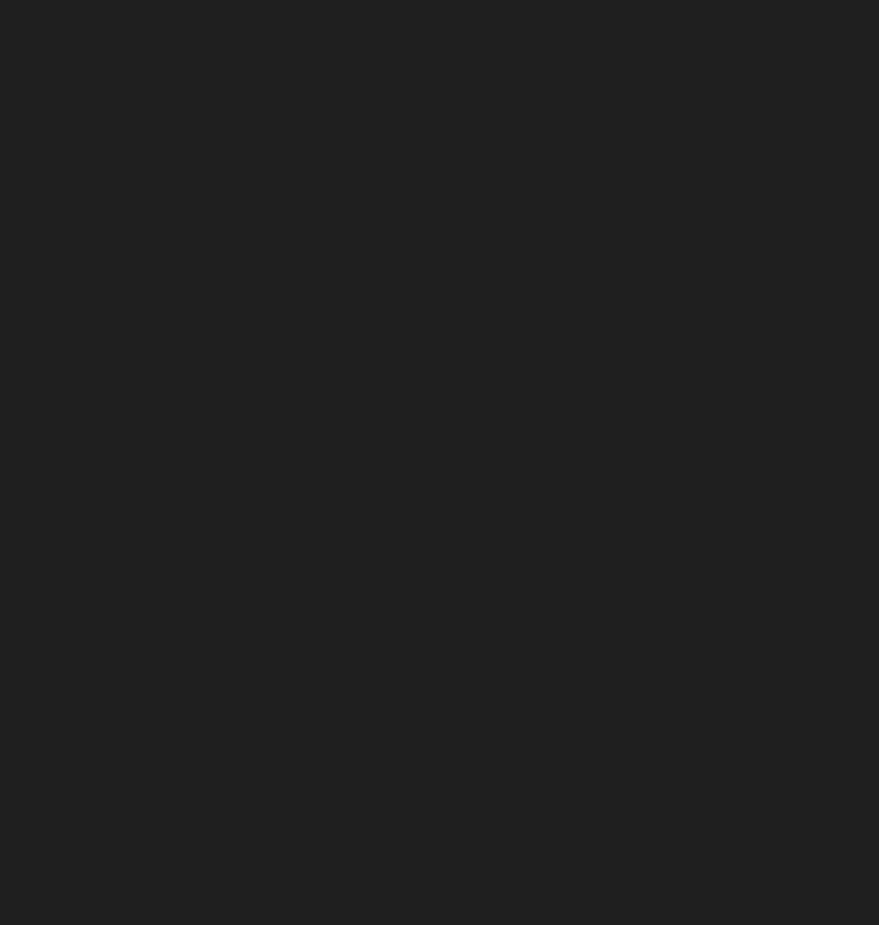
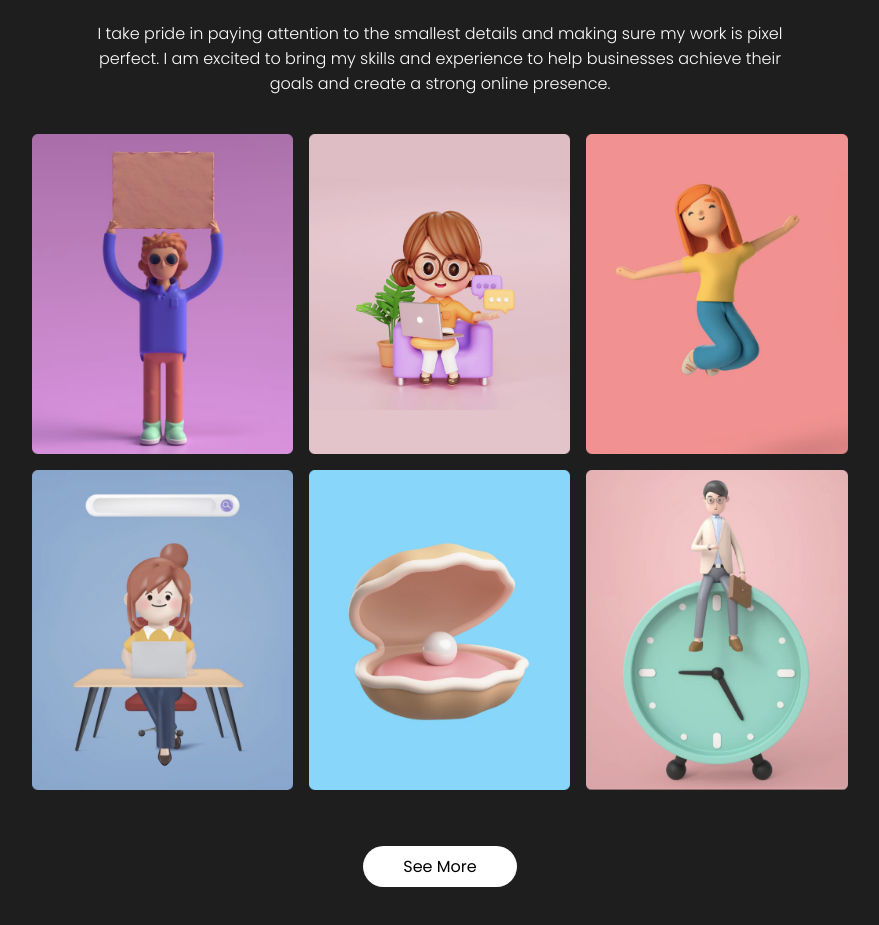
Before and after one commit to Faisallm/faisal, a React (Create React App) app: page / in a window 1280 px wide. Shown: the part 1713-2638 px from the top of the page, without its empty margins (200-1079 px from the left). Before the commit the page ends 1638 px from the top, so only its background shows below. Built offline with nearby package versions, Linux system fonts and the light colour scheme; a web font is replaced by a local one.

Commit message:
gear 4th

```diff
--- a/src/App.js
+++ b/src/App.js
@@ -1,6 +1,7 @@
 import Navbar from "./components/Navbar/Navbar";
 import Hero from "./components/Hero/Hero";
 import Skills from "./components/Skills/Skills";
+import Works from "./components/Works/Works";
 
 export default function App() {
   return (
@@ -8,6 +9,7 @@ export default function App() {
       <Navbar />
       <Hero />
       <Skills />
+      <Works />
     </div>
   );
 }
--- a/src/components/Skills/Skills.js
+++ b/src/components/Skills/Skills.js
@@ -44,8 +44,6 @@ const Skills = () => {
             <p>You can write text related to mobile app development.</p>
           </div>
         </div>
-
-
       </div>
     </section>
   );
--- a/src/components/Works/Works.js
+++ b/src/components/Works/Works.js
@@ -0,0 +1,45 @@
+import React from 'react';
+// importing style
+import './works.css';
+// import images
+import portfolio1 from '../../assets/portfolio-1.png';
+import portfolio2 from '../../assets/portfolio-2.png';
+import portfolio3 from '../../assets/portfolio-3.png';
+import portfolio4 from '../../assets/portfolio-4.png';
+import portfolio5 from '../../assets/portfolio-5.png';
+import portfolio6 from '../../assets/portfolio-6.png';
+
+const Works = () => {
+  return (
+    <section id="works">
+
+        <h2 className="worksTitle">
+            My Portfolio
+        </h2>
+
+        <span className='worksDesc'>
+            I take pride in paying attention to the smallest
+            details and making sure my work is pixel perfect.
+            I am excited to bring my skills and experience to help
+            businesses achieve their goals and create a strong
+            online presence.
+        </span>
+
+        <div className="worksImgs">
+            <img src={portfolio1} alt="" className='worksImg' />
+            <img src={portfolio2} alt="" className='worksImg' />
+            <img src={portfolio3} alt="" className='worksImg' />
+            <img src={portfolio4} alt="" className='worksImg' />
+            <img src={portfolio5} alt="" className='worksImg' />
+            <img src={portfolio6} alt="" className='worksImg' />
+        </div>
+
+        <button className="worksBtn">
+            See More
+        </button>
+
+    </section>
+  )
+}
+
+export default Works;
--- a/src/components/Works/works.css
+++ b/src/components/Works/works.css
@@ -0,0 +1,64 @@
+#works {
+    margin: 0 auto;
+    min-height: calc(100vh - 4rem);
+    width: 100vw;
+    max-width: 60rem;
+    display: flex;
+    flex-direction: column;
+    align-items: center;
+    justify-content: center;
+    text-align: center;
+    padding: 0 1rem;
+}
+
+.worksTitle {
+    margin: 1rem 0;
+    font-size: 3rem;
+}
+
+.worksDesc {
+    font-weight: 300;
+    font-size: 1rem;
+    max-width: 45rem;
+    margin-bottom: 30px;
+}
+
+.worksImgs {
+    display: flex;
+    align-items: center;
+    justify-content: center;
+    /* flex children can span unto
+    multiple lines */
+    flex-wrap: wrap;
+    /* if you are using a mobile device,
+    mobile responsiveness */
+    width: 100vw;
+    /* if you are using desktop version */
+    max-width: 65rem;
+}
+
+.worksImg {
+    /* protect aspect ratio of image */
+    object-fit: cover;
+    height: 20rem;
+    margin: 0.5rem;
+}
+
+.worksBtn {
+    margin: 3rem 0;
+    padding: 0.5rem 2.5rem;
+    border: none;
+    background: white;
+    border-radius: 2rem;
+    font-size: 1rem;
+}
+
+@media screen and (max-width: 585px) {
+    .worksImg {
+        /* changing height will automatically
+        change width because we have set
+        object-fit to cover to protect
+        the aspect ratio. */
+        height: 48vw;
+    }
+}
```
